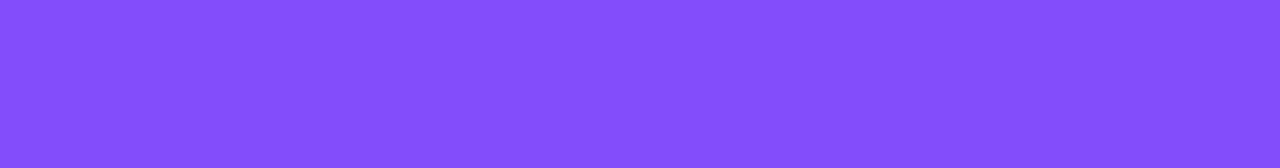
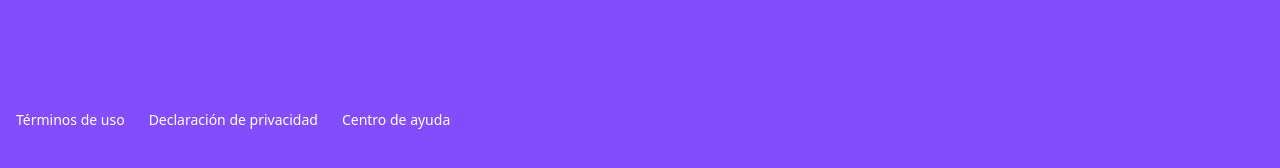
Before and after one commit to FelipeMerchan/platzi-video, a React app: page / in a window 1280 px wide. Shown: the part 594-762 px from the top of the page. Built offline with nearby package versions, Linux system fonts and the light colour scheme; the HTML template or start-up script is replaced by a standard one; a web font is replaced by a local one.

Commit message:
Se agregó el Footer

```diff
--- /dev/null
+++ b/src/assets/styles/components/Footer.scss
@@ -0,0 +1,29 @@
+@import '../tokens/spacing.scss';
+@import '../tokens/colors.scss';
+
+.Footer {
+  display: flex;
+  align-items: center;
+  box-sizing: border-box;
+  padding: $space-2;
+  background-color: $purple-color;
+  block-size: 10rem;
+
+  a {
+    margin-inline-end: $space-3;
+    color:$white;
+    text-decoration: none;
+    font-size: 1.4rem;
+
+    &:hover {
+      text-decoration: underline;
+    }
+  }
+}
+
+@media only screen and (max-width: 600px) {
+  .Footer {
+    align-items: flex-start;
+    flex-direction: column;
+  }
+}
--- /dev/null
+++ b/src/components/Footer.jsx
@@ -0,0 +1,16 @@
+/* eslint-disable import/no-unresolved */
+import React from 'react';
+
+import '@styles/components/Footer.scss';
+
+const Footer = () => {
+  return (
+    <footer className='Footer'>
+      <a href='/'>Términos de uso</a>
+      <a href='/'>Declaración de privacidad</a>
+      <a href='/'>Centro de ayuda</a>
+    </footer>
+  );
+};
+
+export default Footer;
--- a/src/pages/Home.jsx
+++ b/src/pages/Home.jsx
@@ -6,6 +6,7 @@ import Search from '@components/Search';
 import Categories from '@components/Categories';
 import Carousel from '@components/Carousel';
 import CarouselItem from '@components/CarouselItem';
+import Footer from '@components/Footer';
 import '@styles/pages/Home.scss';
 
 const Home = () => {
@@ -21,6 +22,7 @@ const Home = () => {
           <CarouselItem />
         </Carousel>
       </Categories>
+      <Footer />
     </>
   );
 };
```
